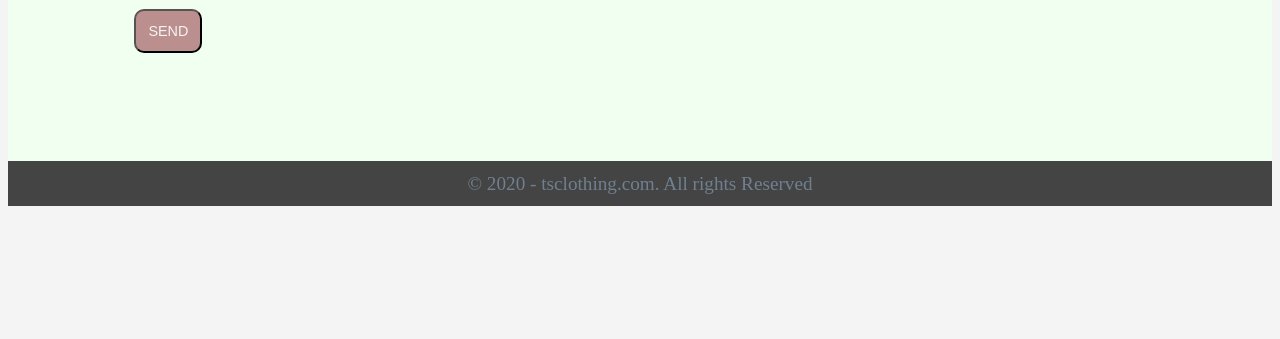
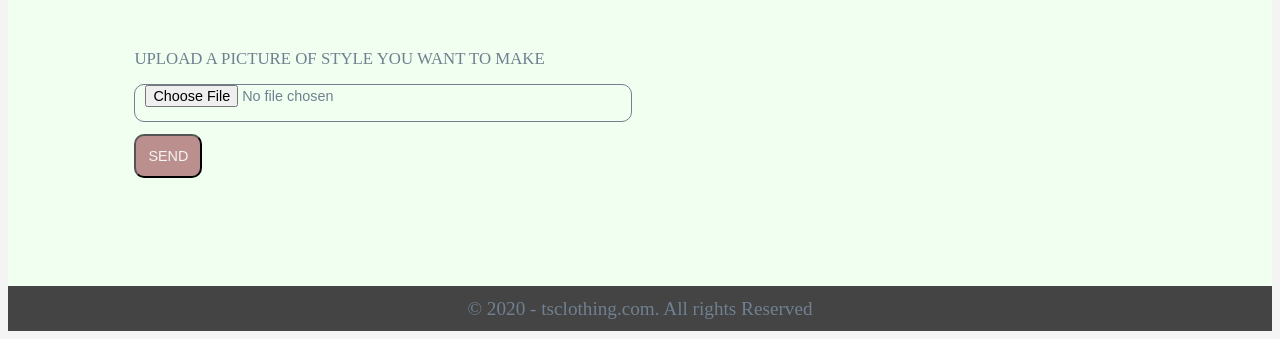
Before and after one commit to shoptsc/shoptsc.github.io, a plain HTML site: page contact.html in a window 1280 px wide. Shown: the part 1550-1889 px from the top of the page. Before the commit the page ends 1764 px from the top, so only its background shows below. Drawn offline with Linux system fonts and the light colour scheme.

Commit message:
Update contact.html

```diff
--- a/contact.html
+++ b/contact.html
@@ -116,6 +116,12 @@
                         <textarea id="message" placeholder="Drop a message here"></textarea>
                     </div>
 
+                    <div class="form-item">
+                        <label for="file">Upload a Picture of Style you want to make</label>
+                         <div class="file"><input type="file" id="file"></div>
+
+                    </div>
+
                     <div class="button">
                         <button type="submit" id="button">send</button>
                     </div>
```
